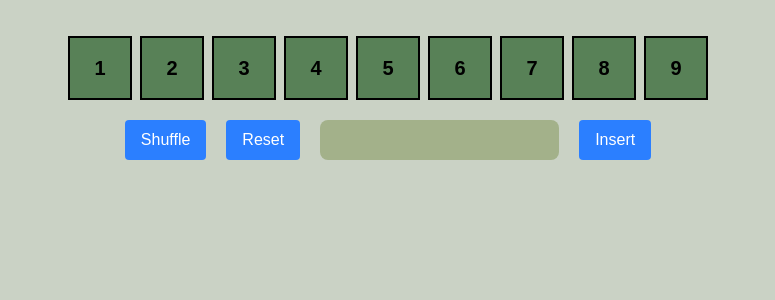
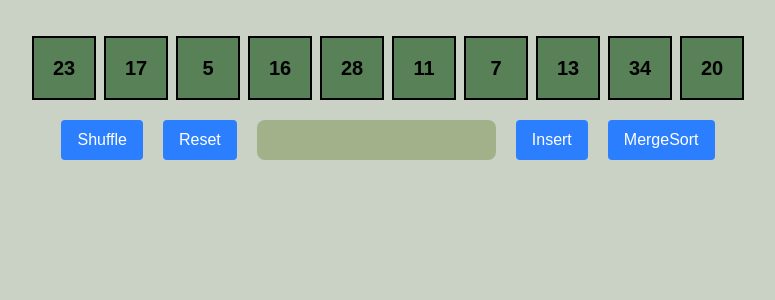
Before and after one commit to avadella/Data-Structure-Algorithm-Visualizer, a Next.js app: page /MergeSort in a window 1280 px wide. Shown: the top 300 px of the page, without its empty margins (252-1027 px from the left). Built offline with nearby package versions, Linux system fonts and the light colour scheme.

Commit message:
MergeSort Functionality

```diff
--- /dev/null
+++ b/src/app/Algorithms/MergeSortAlgo.tsx
@@ -0,0 +1,43 @@
+import { ArrayItem } from '../Structures/ArrayItem';
+
+export function mergeSort (array: ArrayItem[], left: number, right: number ) {
+    if (left >= right){
+        return;
+    }
+
+    const mid = Math.floor(left + (right - left) / 2);
+    mergeSort(array, left, mid);
+    mergeSort(array, mid + 1, right);
+    merge(array, left, mid, right);
+}
+
+function merge (array: ArrayItem[], left: number, mid: number, right: number) {
+    const leftArray = array.slice(left, mid+1);
+    const rightArray = array.slice(mid + 1, right+1);
+
+    let i = 0, j = 0, k = left
+
+    while (i < leftArray.length && j < rightArray.length){
+        if(leftArray[i].value < rightArray[j].value){
+            array[k] = leftArray[i]
+            i++;
+        }
+        else{
+            array[k] = rightArray[j]
+            j++;
+        }
+        k++
+    }
+
+    while(i < leftArray.length){
+        array[k] = leftArray[i]
+        i++;
+        k++
+    }
+
+    while (j < rightArray.length){
+        array[k] = rightArray[j]
+        j++;
+        k++
+    }
+}
--- /dev/null
+++ b/src/app/Hooks/useArray.tsx
@@ -0,0 +1,35 @@
+import { useState, useRef } from 'react';
+import { ArrayItem } from '../Structures/ArrayItem';
+
+export function useArray(initialData: ArrayItem[]){
+    const nextId = useRef(initialData.length + 1);
+    const [arrayData, setArrayData] = useState<ArrayItem[]>(initialData);
+
+    const shuffleArray = () => {
+        const newArray = [...arrayData];
+        for (let i = newArray.length - 1; i > 0; i--) {
+            const j = Math.floor(Math.random() * (i + 1));
+            [newArray[i], newArray[j]] = [newArray[j], newArray[i]];
+        }
+        setArrayData(newArray)
+    };
+
+    const resetArray = () => {
+        setArrayData([...initialData])
+        nextId.current = initialData.length + 1;
+    };
+
+    const insertValue = (value: number) => {
+        if (!isNaN(value)) {
+            setArrayData(prev => [...prev, { key: nextId.current++, value }]);
+        }
+    };
+
+    return {
+        arrayData,
+        shuffleArray,
+        resetArray,
+        insertValue,
+        setArrayData
+    };
+   }
--- a/src/app/MergeSort/page.tsx
+++ b/src/app/MergeSort/page.tsx
@@ -1,54 +1,32 @@
 'use client';
-import React, { useState, useRef } from 'react';
-import MergeArray from './MergeArray'
+import React, { useState} from 'react';
+import Array from '../Structures/Visualization/Array'
 import { motion } from 'framer-motion';
+import { initialArray } from '../Structures/ArrayItem';
+import { useArray } from '../Hooks/useArray'
+import { mergeSort } from '../Algorithms/MergeSortAlgo'
 
 
 const page = () => {
+    const {arrayData, shuffleArray, resetArray, insertValue, setArrayData } = useArray(initialArray);
+    const [input, setInput] = useState('');
 
-    type ArrayItem = { id: number; value: number };
-    const initialArray: ArrayItem[] = [
-        { id: 1, value: 1 },
-        { id: 2, value: 2 },
-        { id: 3, value: 3 },
-        { id: 4, value: 4 },
-        { id: 5, value: 5 },
-        { id: 6, value: 6 },
-        { id: 7, value: 7 },
-        { id: 8, value: 8 },
-        { id: 9, value: 9 },
-    ];
-
-    const nextId = useRef(initialArray.length + 1);
-    const [arrayData, setArrayData] = useState<ArrayItem[]>(initialArray);
-    const [insertValue, setInsertValue] = useState('');
-
-    const shuffleArray = () => {
-        const newArray = [...arrayData];
-        for (let i = newArray.length - 1; i > 0; i--) {
-            const j = Math.floor(Math.random() * (i + 1));
-            [newArray[i], newArray[j]] = [newArray[j], newArray[i]];
-        }
-        setArrayData(newArray)
+    const handleInsert = () => {
+        const value = parseInt(input);
+        insertValue(value);
+        setInput('');
     };
 
-    const resetArray = () => {
-        setArrayData(initialArray)
-        nextId.current = initialArray.length + 1;
-    };
-
-    const insertArray = () => {
-        const value = parseInt(insertValue);
-        if(!isNaN(value)){
-            setArrayData(prev => [...prev, { id: nextId.current++, value }])
-        }
-        setInsertValue('');
-    };
+    const handleMerge = () => {
+        const newArray = [...arrayData];
+        mergeSort(newArray, 0, (newArray.length -1))
+        setArrayData(newArray)
+    }
 
     return (
         <div className = 'flex flex-col items-center'>
-            <motion.div  className = 'flex flex-row gap-2 m-5'>
-                {arrayData.map((e)=> (<MergeArray key={e.id} data={e.value}/>))}
+            <motion.div className = 'flex flex-row gap-2 m-5'>
+                {arrayData.map((e)=> (<Array key={e.key} value={e.value}/>))}
             </motion.div>
             <div className = 'flex flex-row items-center gap-5 '>
                 <button onClick={shuffleArray} className='mb-4 px-4 py-2 bg-blue-500 text-white rounded'> Shuffle </button>
@@ -56,11 +34,12 @@ const page = () => {
                 <input
                     type="number"
                     name="insertData"
-                    value={insertValue}
-                    onChange = {e => setInsertValue(e.target.value)}
+                    value={input}
+                    onChange = {e => setInput(e.target.value)}
                     className='rounded-lg bg-boxbg px-4 py-2 mb-4'
                 />
-                <button onClick={insertArray} className='mb-4 px-4 py-2 bg-blue-500 text-white rounded'> Insert </button>
+                <button onClick={handleInsert} className='mb-4 px-4 py-2 bg-blue-500 text-white rounded'> Insert </button>
+                <button onClick={handleMerge} className='mb-4 px-4 py-2 bg-blue-500 text-white rounded'> MergeSort </button>
             </div>
         </div>
     )
--- /dev/null
+++ b/src/app/Structures/ArrayItem.tsx
@@ -0,0 +1,17 @@
+export interface ArrayItem {
+    key: number;
+    value: number
+}
+
+export const initialArray: ArrayItem[] = [
+        { key: 1, value: 23 },
+        { key: 2, value: 17 },
+        { key: 3, value: 5 },
+        { key: 4, value: 16 },
+        { key: 5, value: 28 },
+        { key: 6, value: 11 },
+        { key: 7, value: 7 },
+        { key: 8, value: 13 },
+        { key: 9, value: 34 },
+        { key: 10, value: 20 }
+]
--- a/src/app/MergeSort/MergeArray.tsx
+++ b/src/app/Structures/Visualization/Array.tsx
@@ -1,19 +1,19 @@
 import React from 'react'
 import { motion } from 'framer-motion';
+import { ArrayItem } from '../ArrayItem';
 
-interface NumberProps {
-    data: number;
-}
-const MergeArray = (props : NumberProps) => {
+
+
+const Array = (props : ArrayItem) => {
   return (
     <motion.div
         layout
         transition ={{ type: "spring", damping: 30, stiffness: 200 }}
         className='bg-softgray w-16 h-16 border-2 border-black flex items-center justify-center text-black text-xl font-semibold'
     >
-        {props.data}
+        {props.value}
     </motion.div>
   )
 }
 
-export default MergeArray
+export default Array
```
